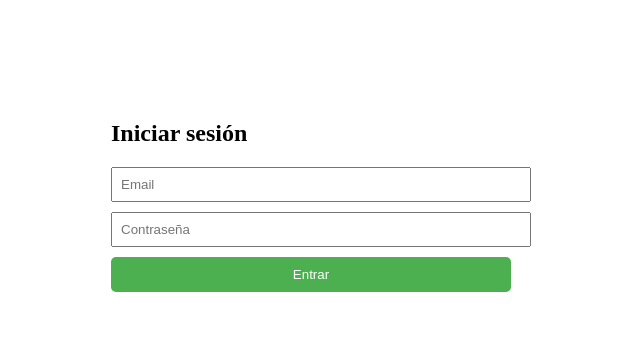
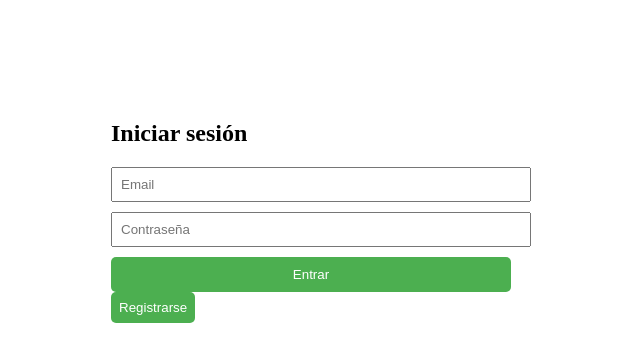
Before and after one commit to AlanizPiriz/MiApp-Tareas, a React (Vite) app: page /login in a window 1280 px wide. Shown: the top 362 px of the page, without its empty margins (329-969 px from the left). Built offline with nearby package versions, Linux system fonts and the light colour scheme; no server answers.

Commit message:
segundo commit

```diff
--- a/src/Auth/LoginPage.tsx
+++ b/src/Auth/LoginPage.tsx
@@ -1,11 +1,13 @@
 import { useState } from 'react';
 import { auth } from '../firebase';
 import { signInWithEmailAndPassword } from 'firebase/auth';
+import { useNavigate } from 'react-router-dom';
 
 export default function LoginPage() {
   const [email, setEmail] = useState('');
   const [password, setPassword] = useState('');
   const [error, setError] = useState('');
+  const navigate = useNavigate();
 
   const handleLogin = async () => {
     setError('');
@@ -38,6 +40,9 @@ export default function LoginPage() {
         Entrar
       </button>
       {error && <p style={{ color: 'red' }}>{error}</p>}
+      <button type='button' onClick={() => navigate('./registro')}>
+        Registrarse
+      </button>
     </div>
   );
 }
```
Also changed, not shown: src/components/Login.tsx (+2 -5 lines).
